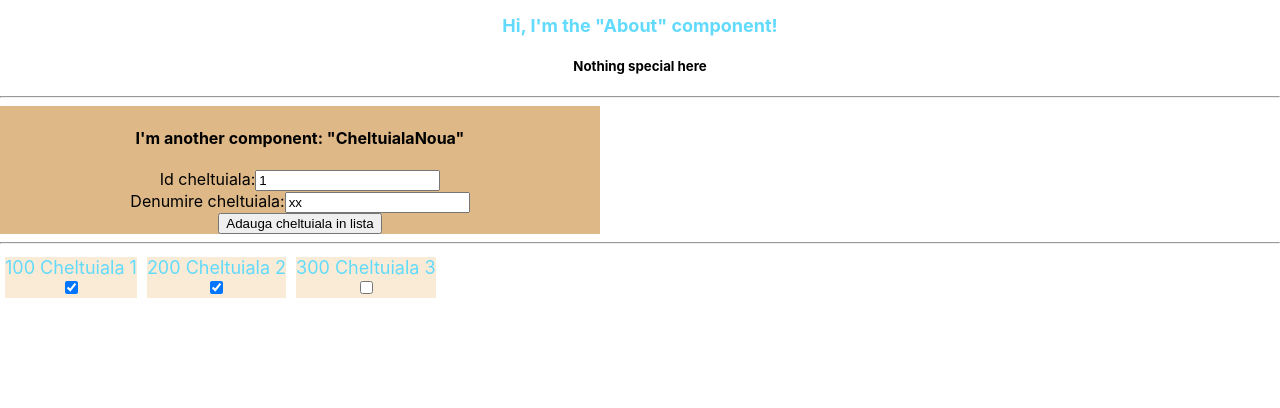
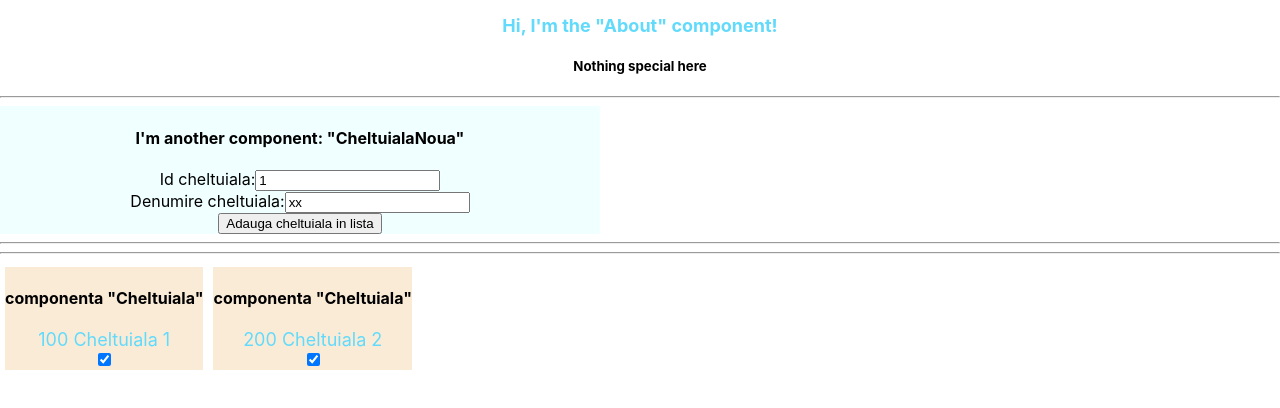
Before and after one commit to floorin/react-functional-learning-app1, a React (Create React App) app: page / in a window 1280 px wide. Shown: the top 408 px of the page. Built offline with nearby package versions, Linux system fonts and the light colour scheme.

Commit message:
added useEfect

```diff
--- a/src/App.js
+++ b/src/App.js
@@ -1,41 +1,53 @@
-import React, { useState } from 'react';
+import React, { useState, useEffect } from 'react';
 import './App.css';
 import About from './components/About/About'
 import Cheltuiala from './components/Cheltuiala/Cheltuiala'
 import CheltuialaNoua from "./components/CheltuialaNoua/CheltuialaNoua";
 
+const startNomCheltuieli=[
+    {
+        id:100,
+        den_ro:'Cheltuiala 1',
+        activ_y_n:'y'
+    },
+    {
+        id:200,
+        den_ro:'Cheltuiala 2',
+        activ_y_n:'y'
+    }
+]
 
 function App() {
 
-    const [nomCheltuieli, setCheltuieli] = useState(
-        [
-            {
-                id:100,
-                den_ro:'Cheltuiala 1',
-                activ_y_n:'y'
-            },
-            {
-                id:200,
-                den_ro:'Cheltuiala 2',
-                activ_y_n:'y'
-            },
-            {
-                id:300,
-                den_ro:'Cheltuiala 3',
-                activ_y_n:'n'
-            }
+    const [nomCheltuieli, setCheltuieli] = useState([] );
+    useEffect(() => setCheltuieli(startNomCheltuieli), []);
 
-        ]
-    );
+    const [mesajApp,setMesajApp] = useState('');
 
     const onAddNewCheltuiala=(paramCheltuialaNoua)=>{
-        setCheltuieli([...nomCheltuieli,paramCheltuialaNoua])
+        const existaDeja=nomCheltuieli.filter(cheltuiala=> cheltuiala.id==paramCheltuialaNoua.id);
+        if(existaDeja.length>0){
+            setMesajApp('Exista deja acest id, alegeti altul');
+        }else{
+            setCheltuieli([...nomCheltuieli,paramCheltuialaNoua]);
+            setMesajApp('');
+        }
+    }
+
+    const onChangeStatus=(paramOnChangeStatus)=>{
+        const cloneNomCheltuieli = [...nomCheltuieli];
+        cloneNomCheltuieli.forEach((cheltuiala,pindex)=>{
+            if(cheltuiala.id==paramOnChangeStatus.id){
+                cloneNomCheltuieli[pindex].activ_y_n=paramOnChangeStatus.new_status
+            }
+        });
+        setCheltuieli(cloneNomCheltuieli);
     }
 
     const ListaCheltuieli = () => (
         <div className="ListaCheltuieli">
             {nomCheltuieli.map(function(item) {
-                return <Cheltuiala key={item.id} cheltuiala={item} />;
+                return <Cheltuiala key={item.id} cheltuiala={item} changeStatus={onChangeStatus}/>;
             })}
         </div>
     );
@@ -46,6 +58,8 @@ function App() {
       <hr />
       <CheltuialaNoua onAddNewCheltuialaFromChild={onAddNewCheltuiala} />
       <hr />
+        {mesajApp}
+      <hr />
       <ListaCheltuieli />
     </div>
   );
--- a/src/components/Cheltuiala/Cheltuiala.js
+++ b/src/components/Cheltuiala/Cheltuiala.js
@@ -4,10 +4,19 @@ import "../Cheltuiala/cheltuiala.css";
 
 function Cheltuiala(props) {
     const [checked, setChecked] = useState(props.cheltuiala.activ_y_n=='y')
-    const handleChangeStatus = () => setChecked(!checked)
+    const handleChangeStatus = () => {
+        if(props.cheltuiala.activ_y_n=='n'){
+            props.changeStatus({id:props.cheltuiala.id,new_status:'y'});
+        }else{
+            props.changeStatus({id:props.cheltuiala.id,new_status:'n'});
+        }
+       // setChecked(!checked)
+    }
+
 
     console.log('in Cheltuiala avem props=%o',props)
     return <div className="cheltuiala__card">
+        <h4>componenta "Cheltuiala"</h4>
         <div className="about__text--big">{props.cheltuiala.id} {props.cheltuiala.den_ro}</div>
         <input onChange={handleChangeStatus} checked={checked} type="checkbox" />
     </div>;
--- a/src/components/CheltuialaNoua/cheltuialanoua.css
+++ b/src/components/CheltuialaNoua/cheltuialanoua.css
@@ -1,7 +1,7 @@
 .form__cheltuiala__noua{
     display: flex;
     flex-direction: column;
-    background-color: burlywood;
+    background-color: azure;
     align-items: center;
     max-width: 600px;
 }
```
Also changed, not shown: 1 other file (tests, documents, lock files or other folders).
